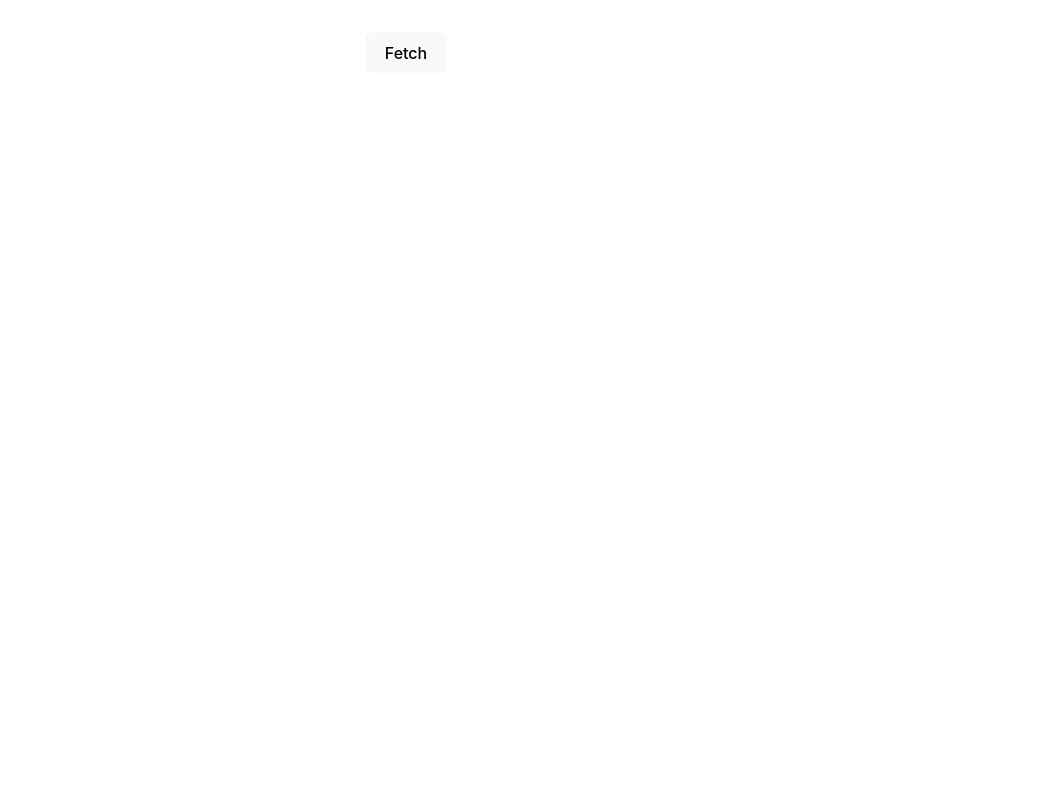
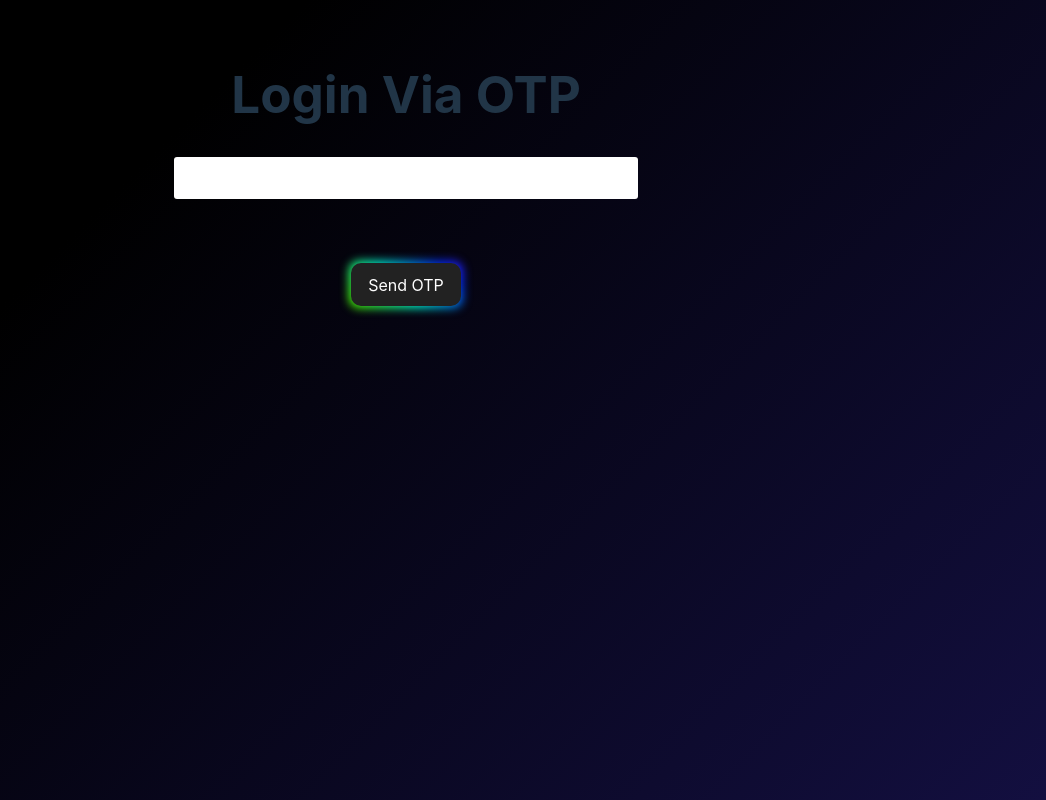
Before and after one commit to sudheer0071/pvt-assignments, a React (Vite) app: page / in a window 1280 px wide. Shown: the whole page, without its empty margins (234-1280 px from the left). Built offline with nearby package versions, Linux system fonts and the light colour scheme.

Commit message:
stuck at sending otp assignment

```diff
--- a/src/App.jsx
+++ b/src/App.jsx
@@ -16,8 +16,8 @@ function App() {
     <Assgnment2/>
     </RecoilRoot> */}
     {/* <Assgnment3/> */}
-    <Assgnment4/>
-    {/* <Assgnment5/> */}
+    {/* <Assgnment4/> */}
+    <Assgnment5/>
     </div>
   )
 }
--- a/src/assignments/Assgnment5.jsx
+++ b/src/assignments/Assgnment5.jsx
@@ -1,3 +1,22 @@
+import { useCallback, useState } from "react"
+
 export function Assgnment5(){
 
+const [phoneno, setPhoneno] = useState('')
+const [submitotp, setSubmitotp] = useState('')
+
+  function sendOtp(){
+
+  }
+
+  return <div>
+    <h1>Login Via OTP</h1>
+    <input type="text" onChange={(e)=>{setPhoneno(e.target.value)}}/>
+    <br /><br />
+    <div className="btn">
+      <a class="button-85" role="button" onClick={sendOtp}>
+        Send OTP
+      </a>
+    </div>
+  </div>
 }
--- a/src/index.css
+++ b/src/index.css
@@ -1,3 +1,5 @@
+@import url('https://fonts.googleapis.com/css2?family=Poppins:wght@100;200;300;400;500;600;700;800;900&display=swap');
+
 :root {
   font-family: Inter, system-ui, Avenir, Helvetica, Arial, sans-serif;
   line-height: 1.5;
@@ -5,7 +7,9 @@
 
   color-scheme: light dark;
   color: rgba(255, 255, 255, 0.87);
-  background-color: #242424;
+  /* background-color: #242424; */
+  background-image: linear-gradient(315deg, #130f40 0%, #000000 74%);
+
 
   font-synthesis: none;
   text-rendering: optimizeLegibility;
@@ -13,14 +17,14 @@
   -moz-osx-font-smoothing: grayscale;
 }
 
-a {
+/* a {
   font-weight: 500;
   color: #646cff;
   text-decoration: inherit;
 }
 a:hover {
   color: #535bf2;
-}
+} */
 input{
   width: 460px;
    height: 40px;
@@ -51,12 +55,99 @@ button {
   cursor: pointer;
   transition: border-color 0.25s;
 }
-button:hover {
-  border-color: #646cff;
-}
 button:focus,
 button:focus-visible {
   outline: 4px auto -webkit-focus-ring-color;
+}
+/*
+button {
+  display: flex;
+  flex-direction: row;
+  justify-content: center;
+  align-items: center;
+  margin: 0 auto;
+  margin-top: 20px;
+} */
+
+
+.button-85 {
+padding: 0.6em 1em;
+border: none;
+outline: none;
+text-decoration: none;
+color: rgb(255, 255, 255);
+background: #111;
+cursor: pointer;
+position: relative;
+z-index: 0;
+border-radius: 10px;
+user-select: none;
+-webkit-user-select: none;
+touch-action: manipulation;
+display: flex;
+flex-direction: row;
+justify-content: center;
+align-items: center;
+margin: 40px 10px;
+}
+
+.button-85:before {
+content: "";
+background: linear-gradient(45deg,
+    #ff0000,
+    #ff7300,
+    #fffb00,
+    #48ff00,
+    #00ffd5,
+    #002bff,
+    #7a00ff,
+    #ff00c8,
+    #ff0000);
+position: absolute;
+top: -2px;
+left: -2px;
+background-size: 400%;
+z-index: -1;
+filter: blur(5px);
+-webkit-filter: blur(5px);
+width: calc(100% + 4px);
+height: calc(100% + 4px);
+animation: glowing-button-85 20s linear infinite;
+transition: opacity 0.3s ease-in-out;
+border-radius: 10px;
+}
+
+@keyframes glowing-button-85 {
+0% {
+  background-position: 0 0;
+}
+
+50% {
+  background-position: 400% 0;
+}
+
+100% {
+  background-position: 0 0;
+}
+}
+
+.button-85:after {
+z-index: -1;
+content: "";
+position: absolute;
+width: 100%;
+height: 100%;
+background: #222;
+left: 0;
+top: 0;
+border-radius: 10px;
+}
+.btn{
+  width: 130px;
+  margin: auto;
+}
+.button-85 svg {
+margin-right: 10px;
 }
 
 
```
